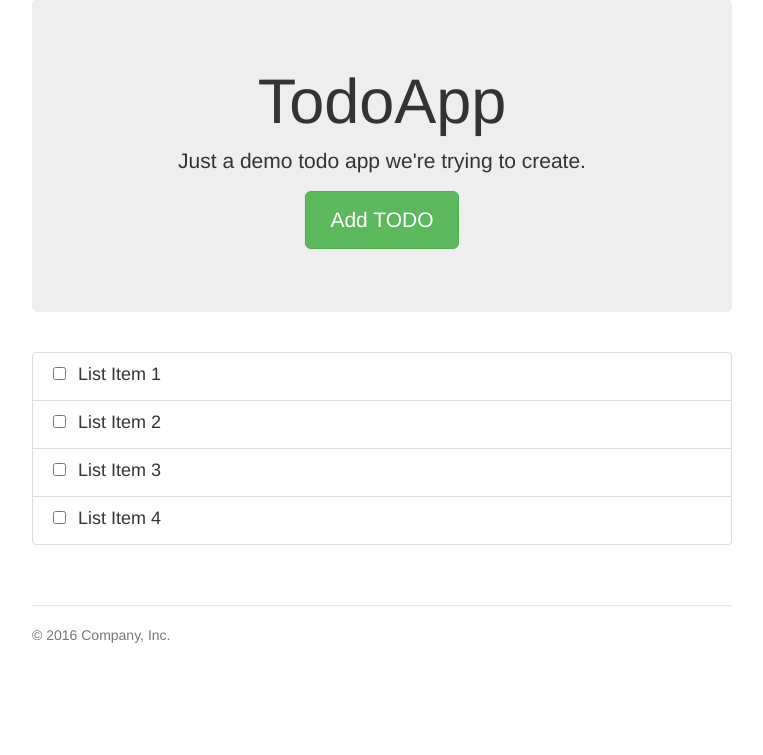
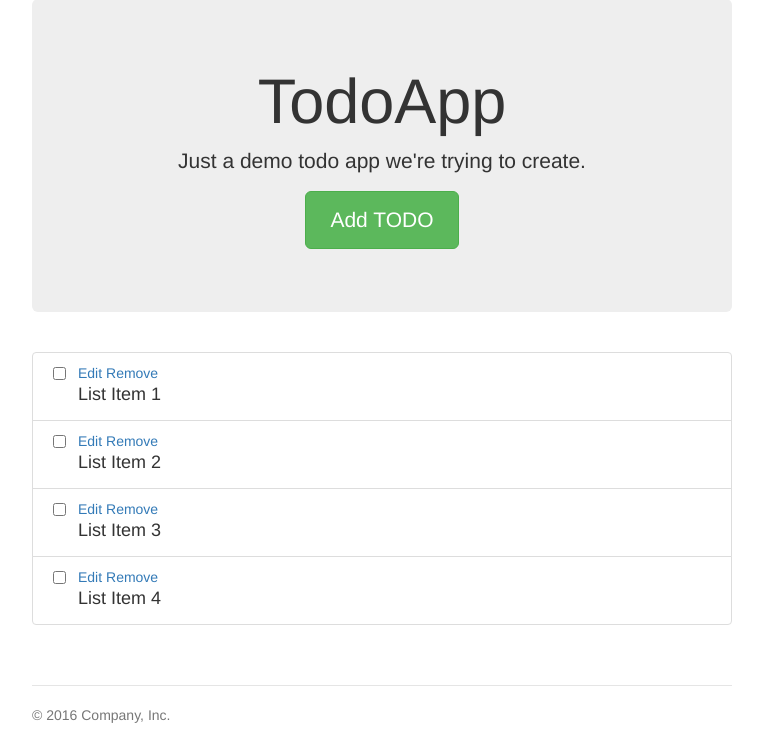
Before and after one commit to kabirbaidhya/django-todoapp, a Django app: template todos/templates/index.html in a window 1280 px wide. Shown: the part 112-867 px from the top of the page, without its empty margins (258-1021 px from the left). Before the commit the page ends 755 px from the top, so only its background shows below. Run offline with Django 3.2, Linux system fonts and the light colour scheme; the template is opened without the code that fills it, so the values that code supplies are empty; some libraries are stand-ins or nearby versions.

Commit message:
Add todo actions

```diff
--- a/todos/templates/todolist.html
+++ b/todos/templates/todolist.html
@@ -5,6 +5,10 @@
                 <input type="checkbox">
             </div>
             <div class="todo-title">
+                <div class="todo-actions">
+                    <a href="#">Edit</a>
+                    <a href="#">Remove</a>
+                </div>
                 <h4 class="list-group-item-heading">List Item 1</h4>
             </div>
         </li>
@@ -13,6 +17,10 @@
                 <input type="checkbox">
             </div>
             <div class="todo-title">
+                <div class="todo-actions">
+                    <a href="#">Edit</a>
+                    <a href="#">Remove</a>
+                </div>
                 <h4 class="list-group-item-heading">List Item 2</h4>
             </div>
         </li>
@@ -21,6 +29,10 @@
                 <input type="checkbox">
             </div>
             <div class="todo-title">
+                <div class="todo-actions">
+                    <a href="#">Edit</a>
+                    <a href="#">Remove</a>
+                </div>
                 <h4 class="list-group-item-heading">List Item 3</h4>
             </div>
         </li>
@@ -29,6 +41,10 @@
                 <input type="checkbox">
             </div>
             <div class="todo-title">
+                <div class="todo-actions">
+                    <a href="#">Edit</a>
+                    <a href="#">Remove</a>
+                </div>
                 <h4 class="list-group-item-heading">List Item 4</h4>
             </div>
         </li>
```
